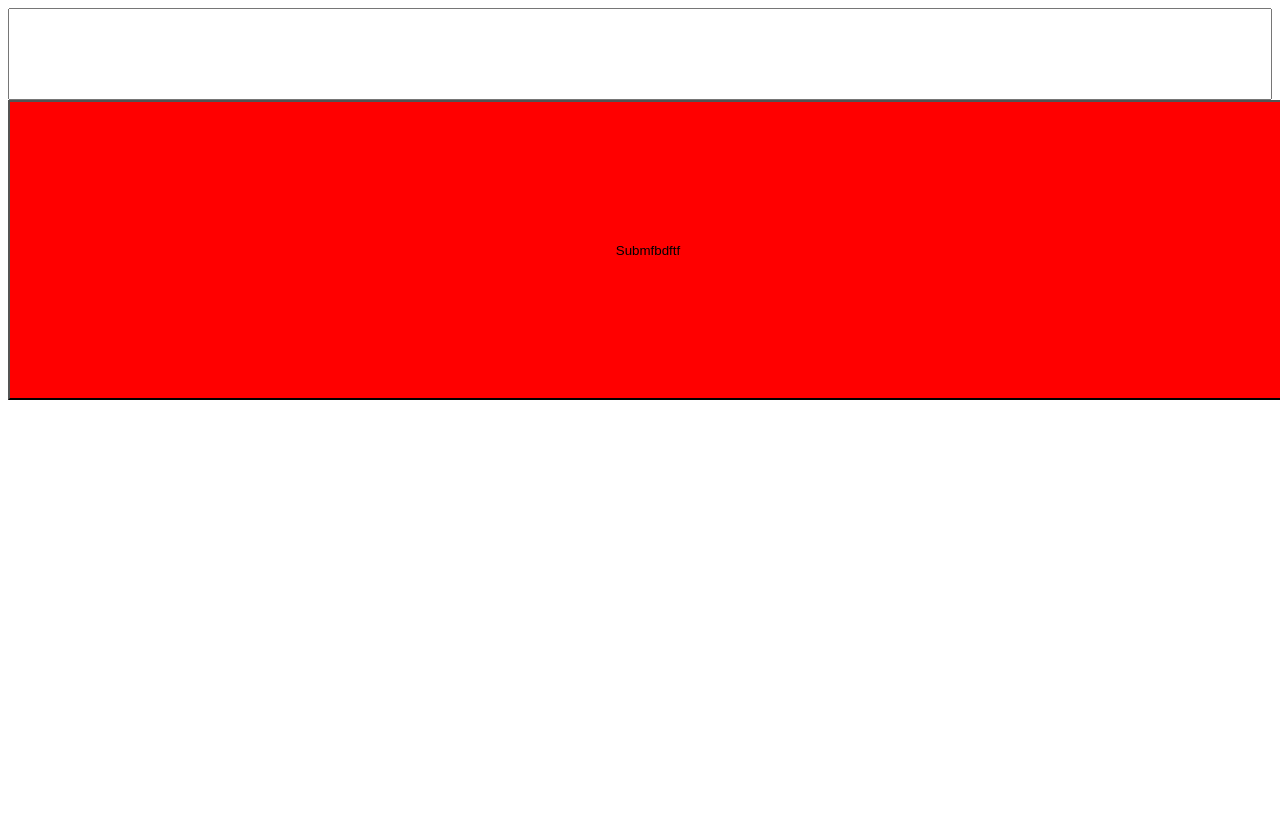
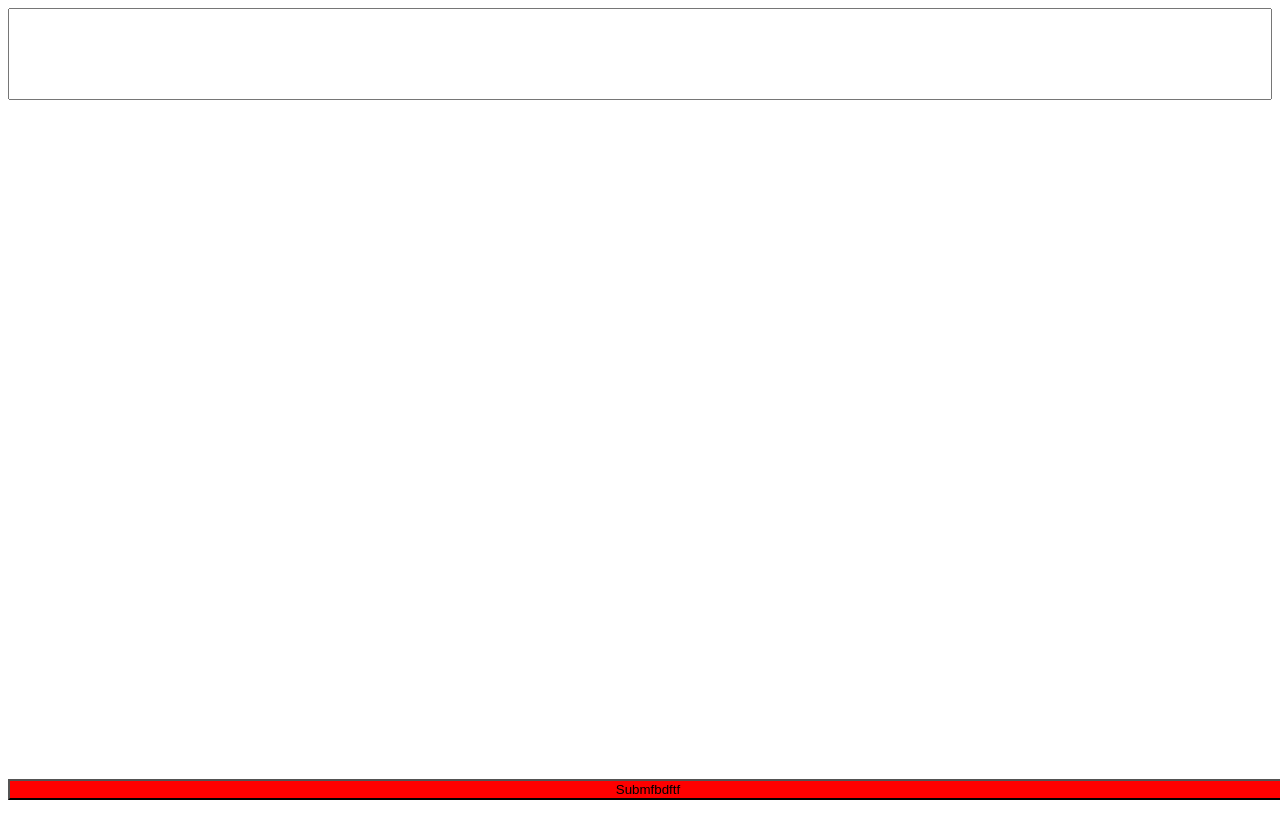
Before and after one commit to vishalbagi/vishalbagi.github.io, a plain HTML site: page index.html in a window 1280 px wide. Before the commit the page ends 808 px from the top, so only its background shows below. Drawn offline with Linux system fonts and the light colour scheme.

Commit message:
Update index.html

```diff
--- a/index.html
+++ b/index.html
@@ -2,10 +2,12 @@
  <head>
   <meta name="viewport" content="width=device-width, initial-scale=1.0,height=device-height,initial-scale=1,maximum-scale=1,minimum-scale=1,target-densityDpi:device-dpi">
 </head>
-<body style="position:relative;height:100vh">
+<body style="    min-height:100%;
+     margin-bottom: -40px;
+    padding-bottom: 40px;">
   <div>
   <input style="width:100%;height:92px;"/>  </div>
-      <div>
-  <button style="position:fixed;z-index:100;width:100%;top:calc(100vh -300px);height:300px;background:red; overflow:hidden !important;">Submfbdftf</button>  </div>
+      <div style="height:40px">
+  <button style="position:fixed;z-index:100;width:100%;bottom:0;background:red; ">Submfbdftf</button>  </div>
   </body>
 </html>
```
